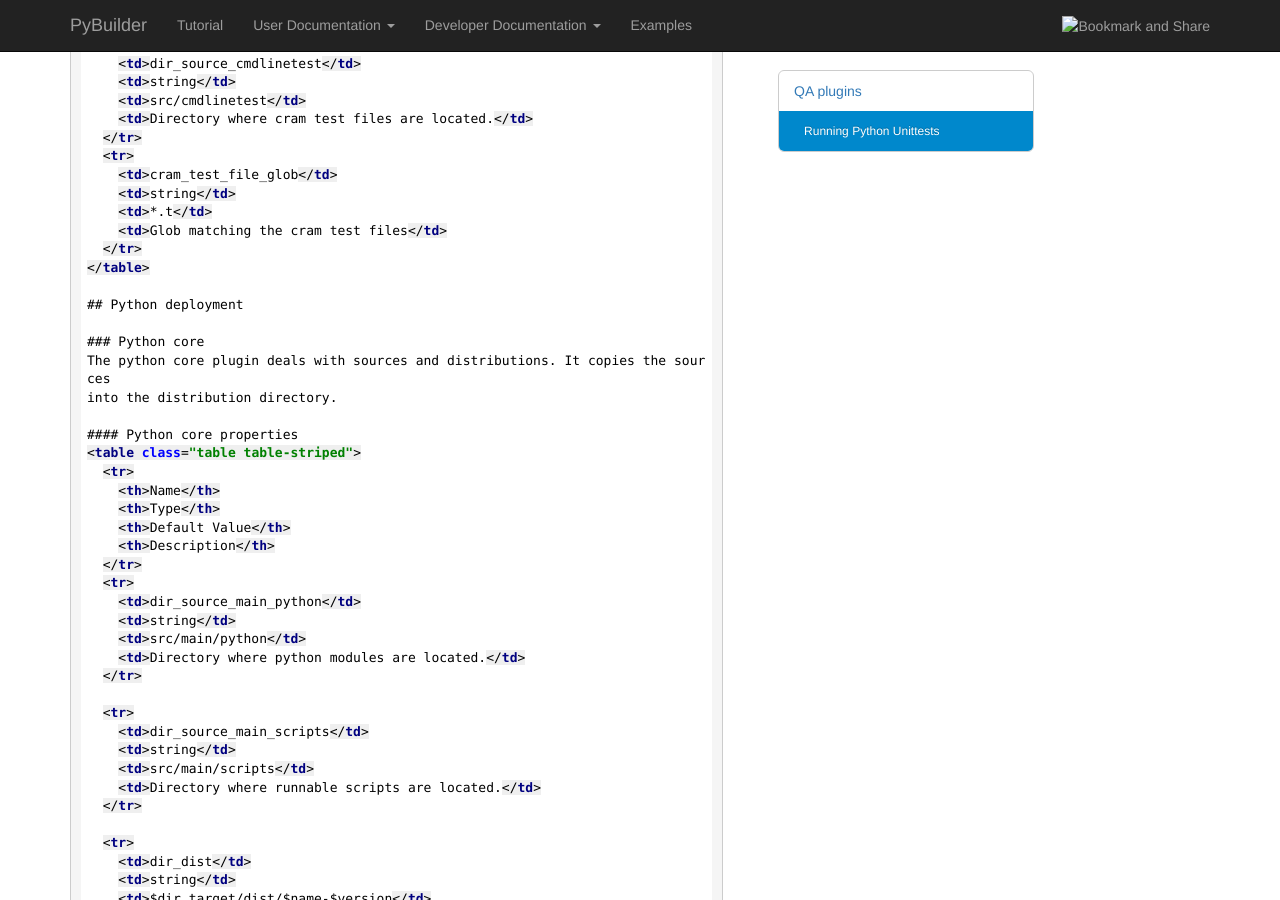
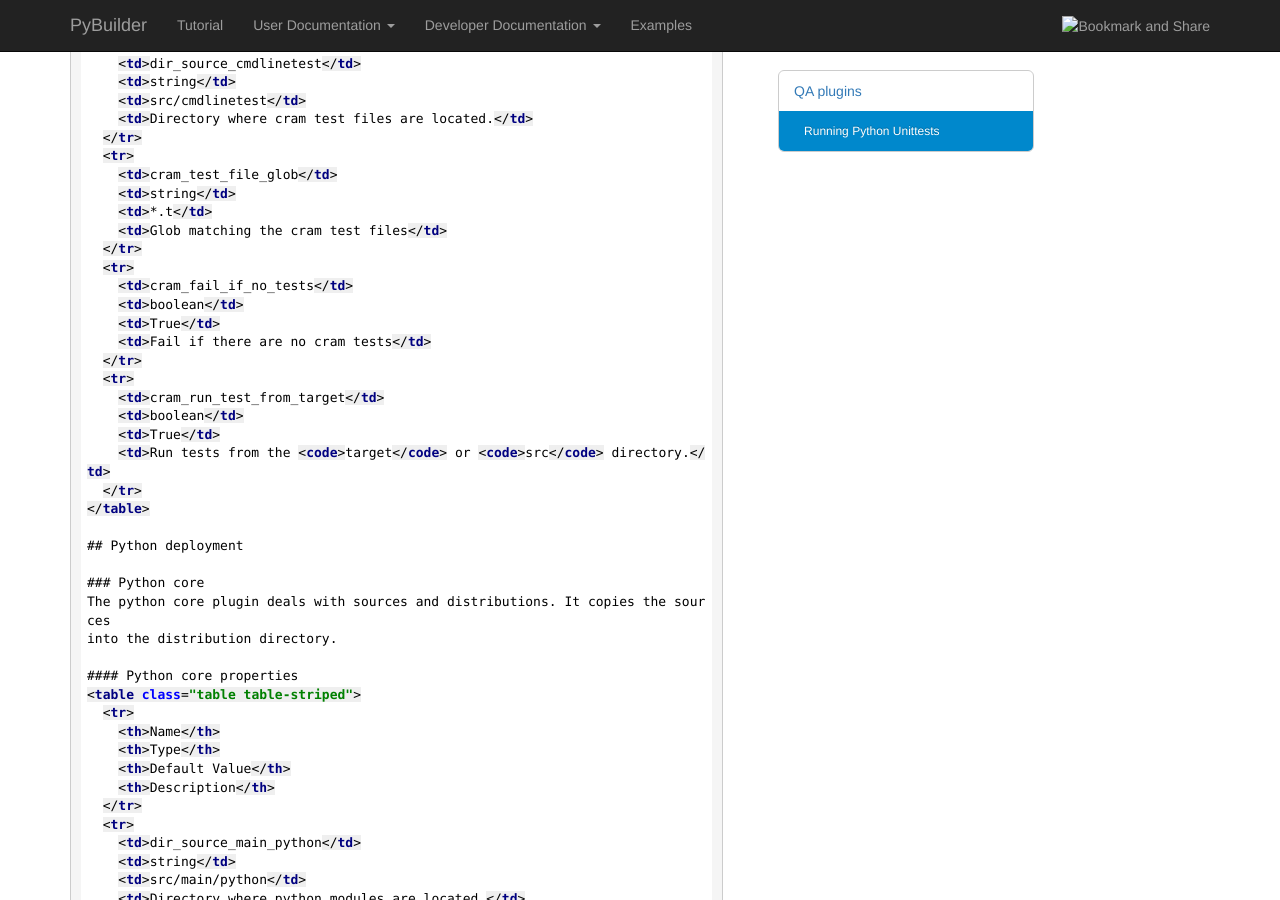
Before and after one commit to pybuilder/pybuilder.github.io, a Jekyll site: the page built from documentation/plugins.md, in a window 1280 px wide and 900 px high, scrolled down 9277 px. Built offline with Jekyll 4.4.1, drawn with Linux system fonts in a browser that asks for light colours; nearby versions of some CDN libraries.

Commit message:
update cram docs

```diff
--- a/documentation/plugins.md
+++ b/documentation/plugins.md
@@ -470,6 +470,18 @@ if not sys.version_info[0:2] == (3,2):
     <td>string</td>
     <td>*.t</td>
     <td>Glob matching the cram test files</td>
+  </tr>
+  <tr>
+    <td>cram_fail_if_no_tests</td>
+    <td>boolean</td>
+    <td>True</td>
+    <td>Fail if there are no cram tests</td>
+  </tr>
+  <tr>
+    <td>cram_run_test_from_target</td>
+    <td>boolean</td>
+    <td>True</td>
+    <td>Run tests from the <code>target</code> or <code>src</code> directory.</td>
   </tr>
 </table>
 
```
